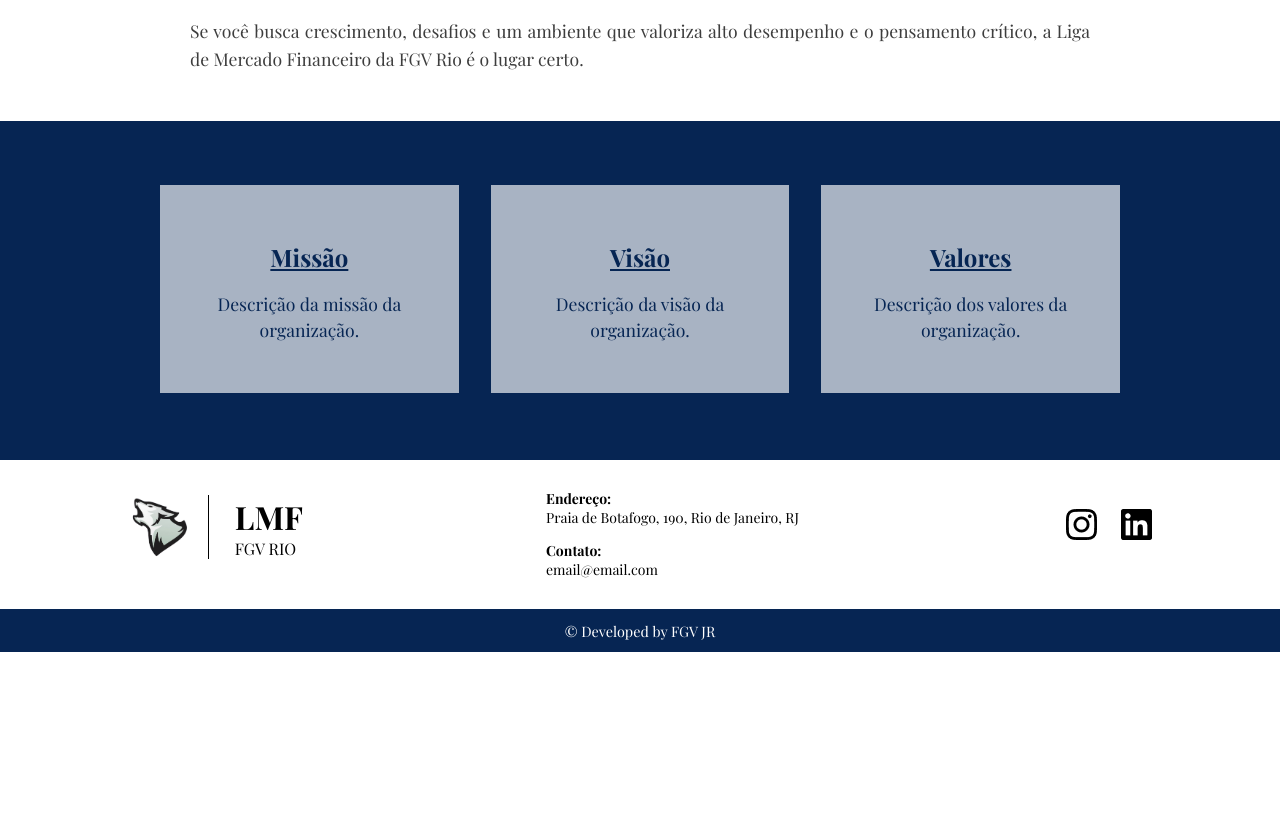
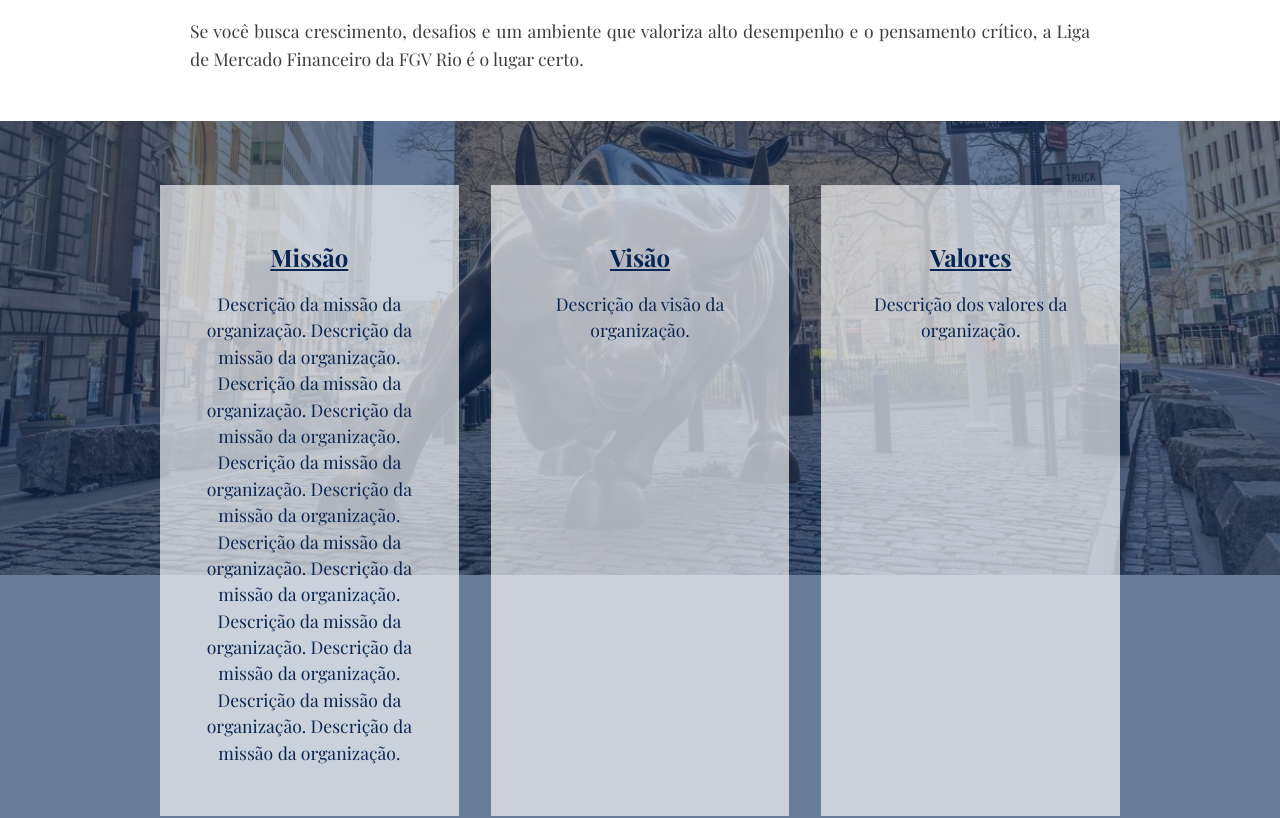
Before and after one commit to digital-fgv-jr/sitelmf, a React (Create React App) app: page / in a window 1280 px wide. Shown: the part 1320-2138 px from the top of the page. Before the commit the page ends 1972 px from the top, so only its background shows below. Built offline with nearby package versions, Linux system fonts and the light colour scheme; a web font is replaced by a local one.

Commit message:
missao/visao/valores finished

```diff
--- a/src/pages/inicio.js
+++ b/src/pages/inicio.js
@@ -44,7 +44,12 @@ function Inicio() {
       <div className="missoes-visao-valores">
         <div className="missao">
           <h3>Missão</h3>
-          <p>Descrição da missão da organização.</p>
+          <p>
+          Descrição da missão da organização. Descrição da missão da organização. Descrição da missão da organização.
+          Descrição da missão da organização. Descrição da missão da organização. Descrição da missão da organização.
+          Descrição da missão da organização. Descrição da missão da organização. Descrição da missão da organização.
+          Descrição da missão da organização. Descrição da missão da organização. Descrição da missão da organização.
+          </p>
         </div>
         <div className="visao">
           <h3>Visão</h3>
--- a/src/styles/pages/Inicio.css
+++ b/src/styles/pages/Inicio.css
@@ -81,12 +81,39 @@
 }
 
 .missoes-visao-valores {
+  position: relative;
   display: flex;
   justify-content: space-between;
   gap: 2rem;
   padding: 4rem 10rem;
+  color: var(--azul-principal);
+  background-image: url('../../../public/touro.jpg');
+  background-size: cover;
+  background-position: top;
+  background-position-y: -25rem;
+  background-repeat: no-repeat;
+  z-index: 0;
+}
+
+.missoes-visao-valores::before {
+  content: '';
+  position: absolute;
+  top: 0;
+  left: 0;
+  width: 100%;
+  height: 100%;
   background-color: var(--azul-principal);
-  color: var(--azul-principal);
+  opacity: 0.6;
+  z-index: 1;
+}
+
+.missoes-visao-valores > div {
+  background-color: rgba(255, 255, 255, 0.75);
+  padding: 2rem;
+  text-align: center;
+  flex: 1;
+  z-index: 2;
+  position: relative;
 }
 
 .missoes-visao-valores div {
```
Also changed, not shown: public/touro.jpg (added).
